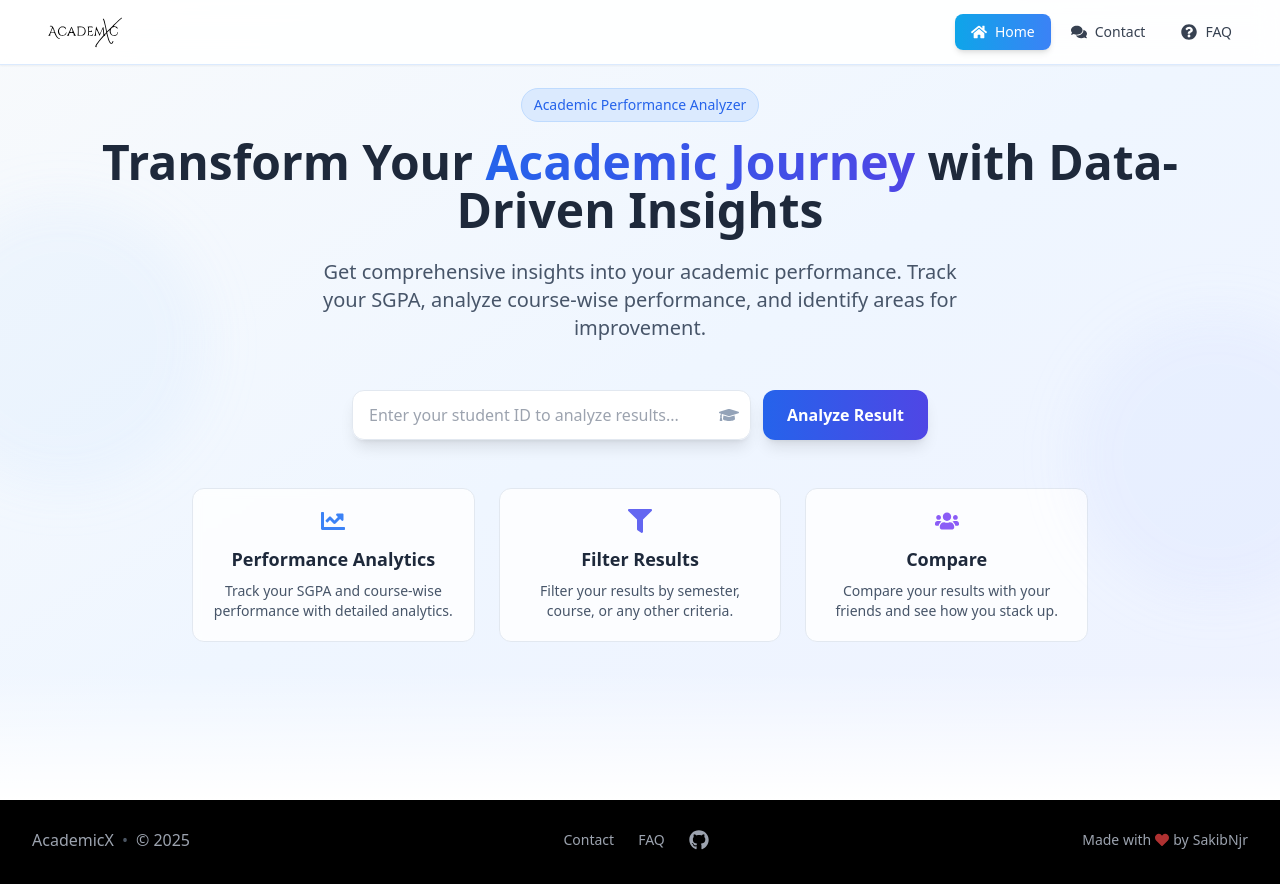
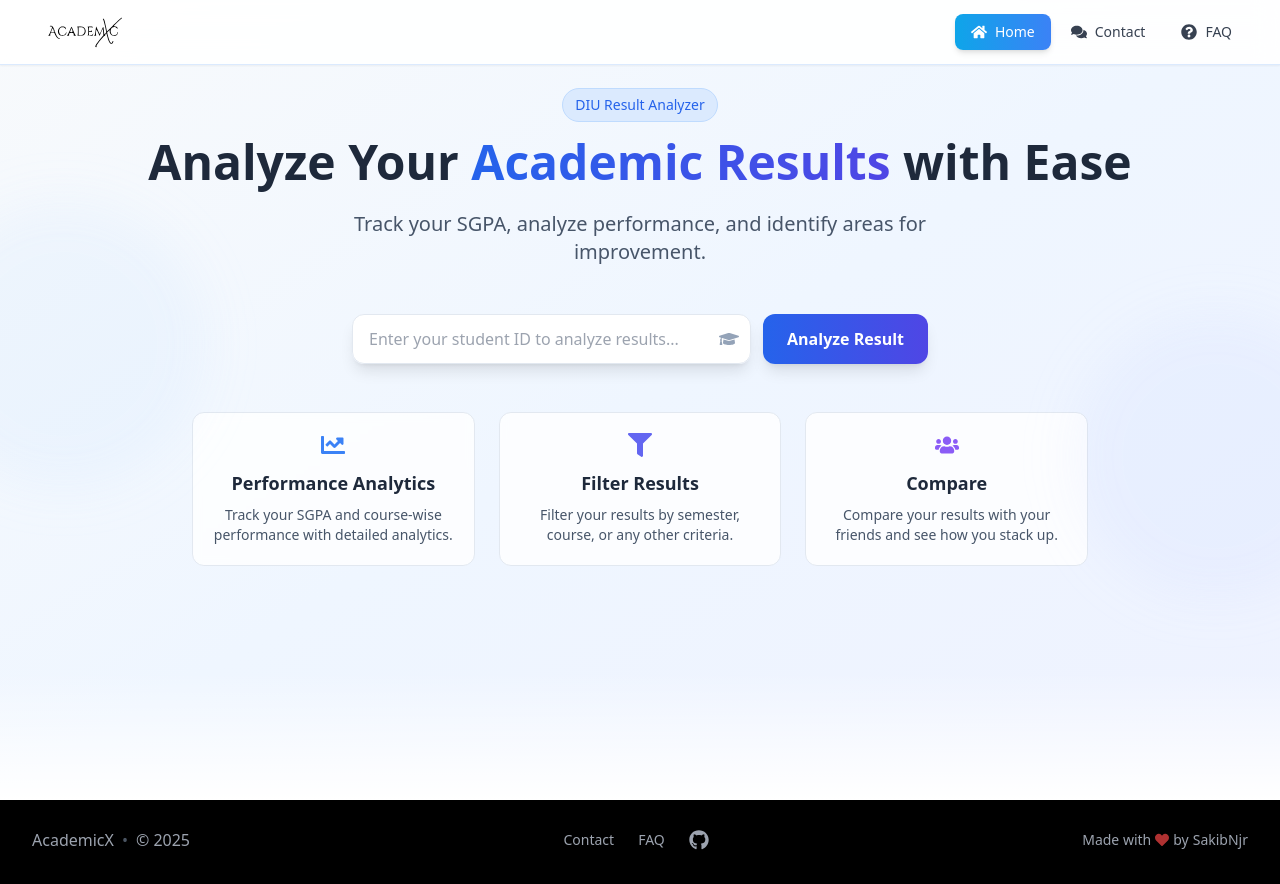
Before and after one commit to sakibnjr/AcademicX, a React (Vite) app: page / in a window 1280 px wide. Built offline with nearby package versions, Linux system fonts and the light colour scheme; what @react-pdf/renderer would draw is missing.

Commit message:
Removed unnecesasry text from hero section, fixed bug in contact page

```diff
--- a/src/components/HeroSection.jsx
+++ b/src/components/HeroSection.jsx
@@ -68,13 +68,13 @@ const HeroSection = ({ studentId, setStudentId, handleFetchResults, isLoading =
             className="mb-6 md:mb-8"
           >
             <span className="inline-block px-3 py-1.5 rounded-full bg-blue-100 text-blue-600 text-sm font-medium mb-3 md:mb-4 border border-blue-200">
-              Academic Performance Analyzer
+              DIU Result Analyzer
             </span>
             <h1 className="text-3xl sm:text-4xl md:text-5xl font-bold text-slate-800 mb-4 md:mb-6 leading-tight">
-              Transform Your <span className="text-transparent bg-clip-text bg-gradient-to-r from-blue-600 to-indigo-600">Academic Journey</span> with Data-Driven Insights
+              Analyze Your <span className="text-transparent bg-clip-text bg-gradient-to-r from-blue-600 to-indigo-600">Academic Results</span> with Ease
             </h1>
             <p className="text-lg md:text-xl text-slate-600 mb-8 md:mb-12 max-w-2xl mx-auto leading-relaxed">
-              Get comprehensive insights into your academic performance. Track your SGPA, analyze course-wise performance, and identify areas for improvement.
+              Track your SGPA, analyze performance, and identify areas for improvement.
             </p>
           </motion.div>
 
@@ -85,22 +85,27 @@ const HeroSection = ({ studentId, setStudentId, handleFetchResults, isLoading =
           >
             <form onSubmit={handleSearch} className="flex flex-col sm:flex-row gap-3">
               <div className="flex-1 relative">
+                <label htmlFor="student-id-input" className="sr-only">
+                  Student ID
+                </label>
                 <input
+                  id="student-id-input"
                   type="text"
                   value={studentId}
                   onChange={(e) => setStudentId(e.target.value)}
                   placeholder="Enter your student ID to analyze results..."
-                  className="w-full px-4 py-3 rounded-xl text-slate-900 bg-white/95 backdrop-blur-sm focus:outline-none focus:ring-2 focus:ring-blue-500 focus:bg-white transition-all shadow-lg border border-slate-200"
+                  className="w-full px-4 py-3 pr-12 rounded-xl text-slate-900 bg-white/95 backdrop-blur-sm focus:outline-none focus:ring-2 focus:ring-blue-500 focus:bg-white transition-all shadow-lg border border-slate-200 relative z-10"
                 />
-                <div className="absolute inset-y-0 right-0 flex items-center pr-3 pointer-events-none">
+                <div className="absolute inset-y-0 right-0 flex items-center pr-3 pointer-events-none z-20">
                   <FaGraduationCap className="h-5 w-5 text-slate-400" />
                 </div>
               </div>
               <button
                 type="submit"
-                className="px-6 py-3 bg-gradient-to-r from-blue-600 to-indigo-600 text-white rounded-xl font-semibold hover:from-blue-700 hover:to-indigo-700 transition-all shadow-lg hover:shadow-xl focus:outline-none focus:ring-2 focus:ring-blue-500 focus:ring-offset-2 focus:ring-offset-white"
+                disabled={isLoading}
+                className="px-6 py-3 bg-gradient-to-r from-blue-600 to-indigo-600 text-white rounded-xl font-semibold hover:from-blue-700 hover:to-indigo-700 transition-all shadow-lg hover:shadow-xl focus:outline-none focus:ring-2 focus:ring-blue-500 focus:ring-offset-2 focus:ring-offset-white disabled:opacity-50 disabled:cursor-not-allowed"
               >
-                Analyze Result
+                {isLoading ? 'Analyzing...' : 'Analyze Result'}
               </button>
             </form>
           </motion.div>
--- a/src/pages/Contact.jsx
+++ b/src/pages/Contact.jsx
@@ -1,5 +1,6 @@
 import React from "react";
 import { motion } from "framer-motion";
+import { Link } from "react-router-dom";
 import { MdEmail, MdLocationOn } from "react-icons/md";
 
 const ContactPage = () => {
@@ -70,12 +71,12 @@ const ContactPage = () => {
                   For any inquiries or support, please reach out to us via email. We typically respond to all inquiries within 24-48 hours.
                 </p>
                 <div className="pt-4">
-                  <a
-                    href="/faq"
+                  <Link
+                    to="/faq"
                     className="inline-flex items-center px-4 py-2 text-sm font-medium rounded-xl text-blue-600 bg-blue-50 hover:bg-blue-100 transition-colors duration-200"
                   >
                     Visit FAQ
-                  </a>
+                  </Link>
                 </div>
               </div>
             </div>
```
